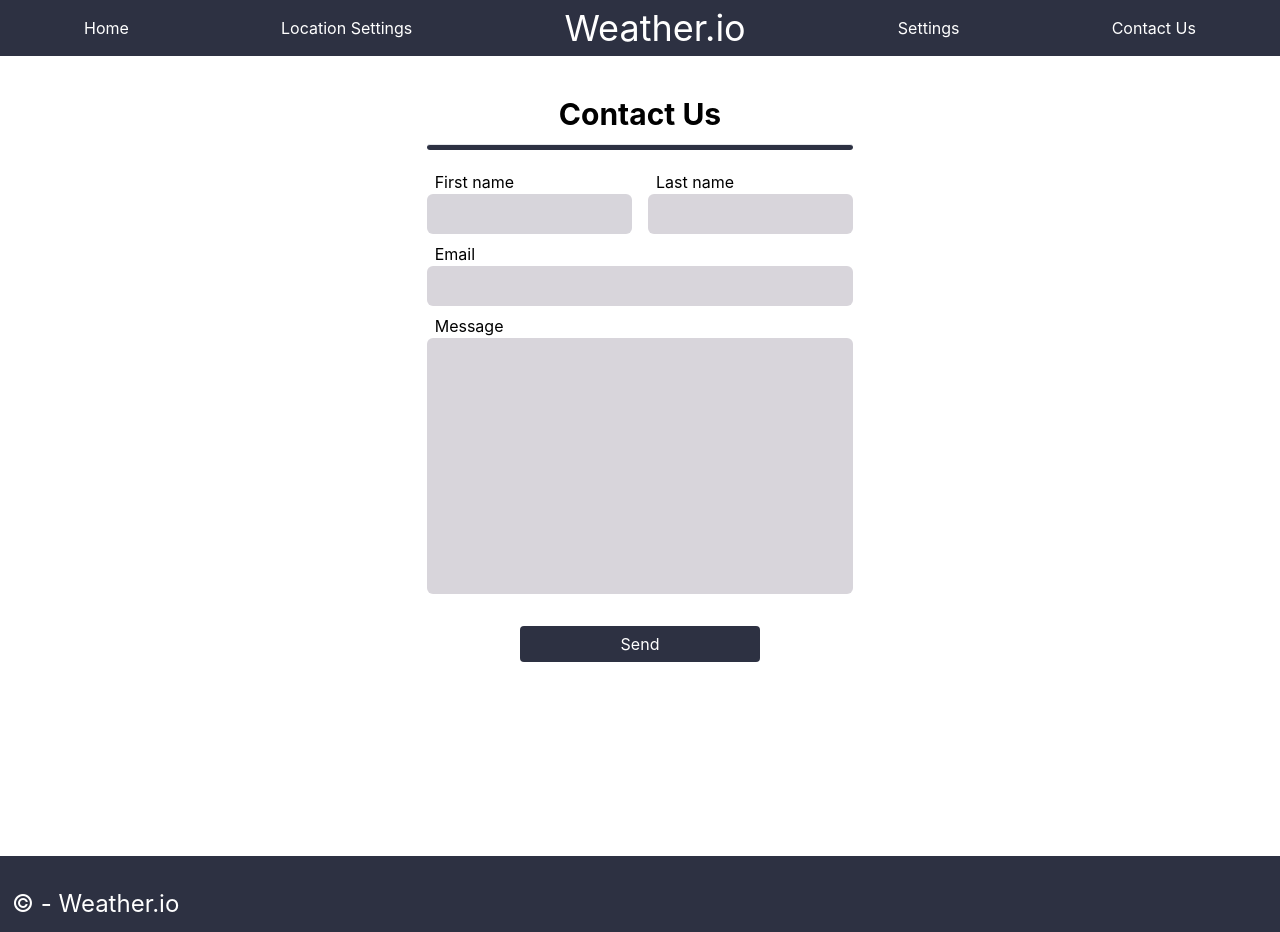
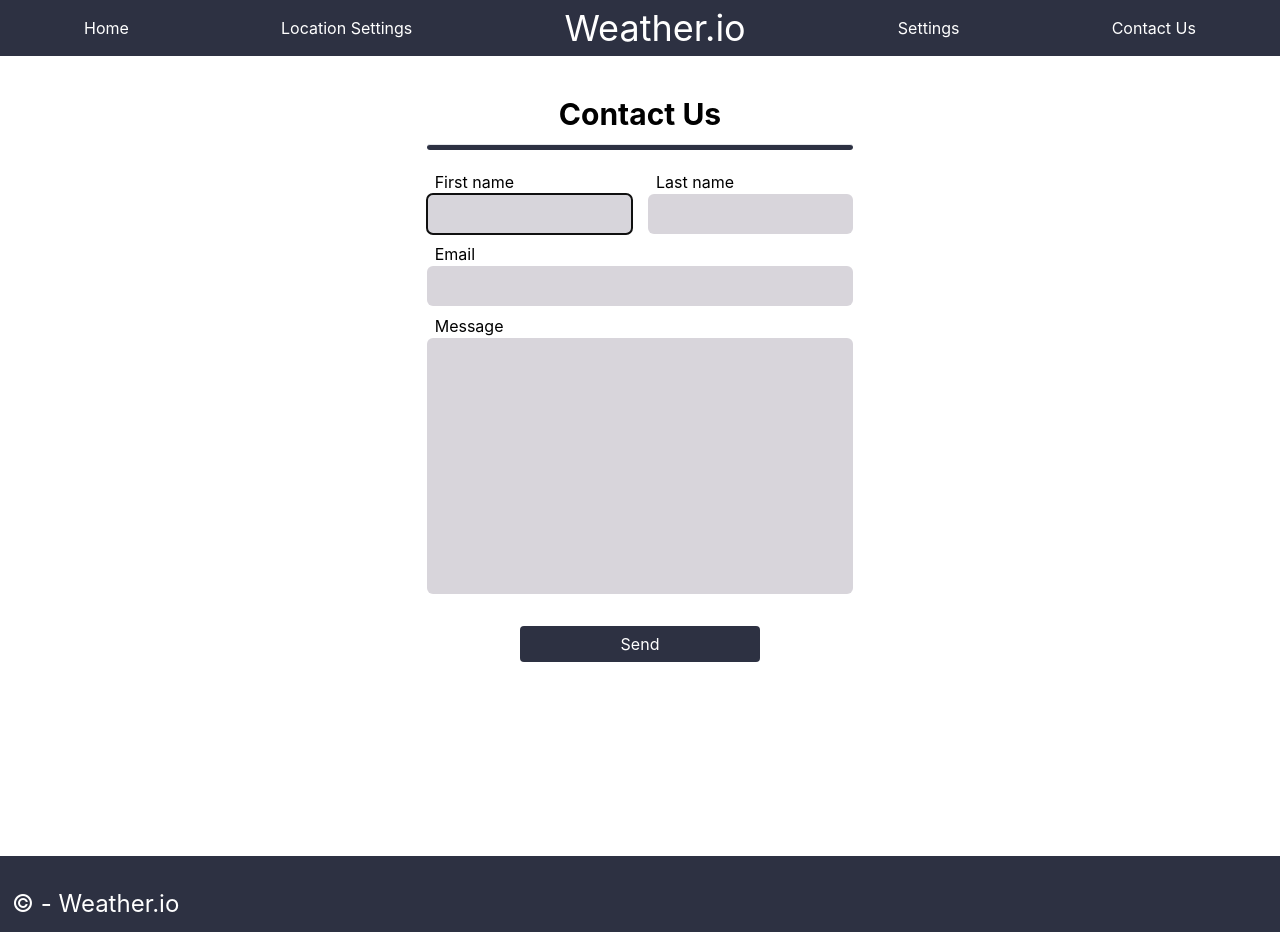
Before and after one commit to The-Creative-Programming-Group/Weather-App, a Next.js app: page /contactus in a window 1280 px wide. Built offline with nearby package versions, Linux system fonts and the light colour scheme.

Commit message:
Added a focus to the first input element on the contact us page

```diff
--- a/src/pages/contactus/index.tsx
+++ b/src/pages/contactus/index.tsx
@@ -6,6 +6,12 @@ const ContactUs = () => {
   const [sendButtonText, setSendButtonText] =
     React.useState<SendButtonTextType>("Send");
   const sendButtonTextRef = useRef<HTMLDivElement>(null);
+  const formFocusRef = useRef<HTMLInputElement>(null);
+
+  useEffect(() => {
+    if (formFocusRef.current == undefined) return;
+    formFocusRef.current.focus();
+  }, []);
 
   useEffect(() => {
     if (sendButtonTextRef.current == undefined) return;
@@ -34,6 +40,7 @@ const ContactUs = () => {
               <input
                 className="bg-[#d7d5db] h-10 rounded-md w-full pl-2"
                 onChange={() => setSendButtonText("Send")}
+                ref={formFocusRef}
               />
             </div>
             <div className="flex flex-col w-60 md:w-full">
```
